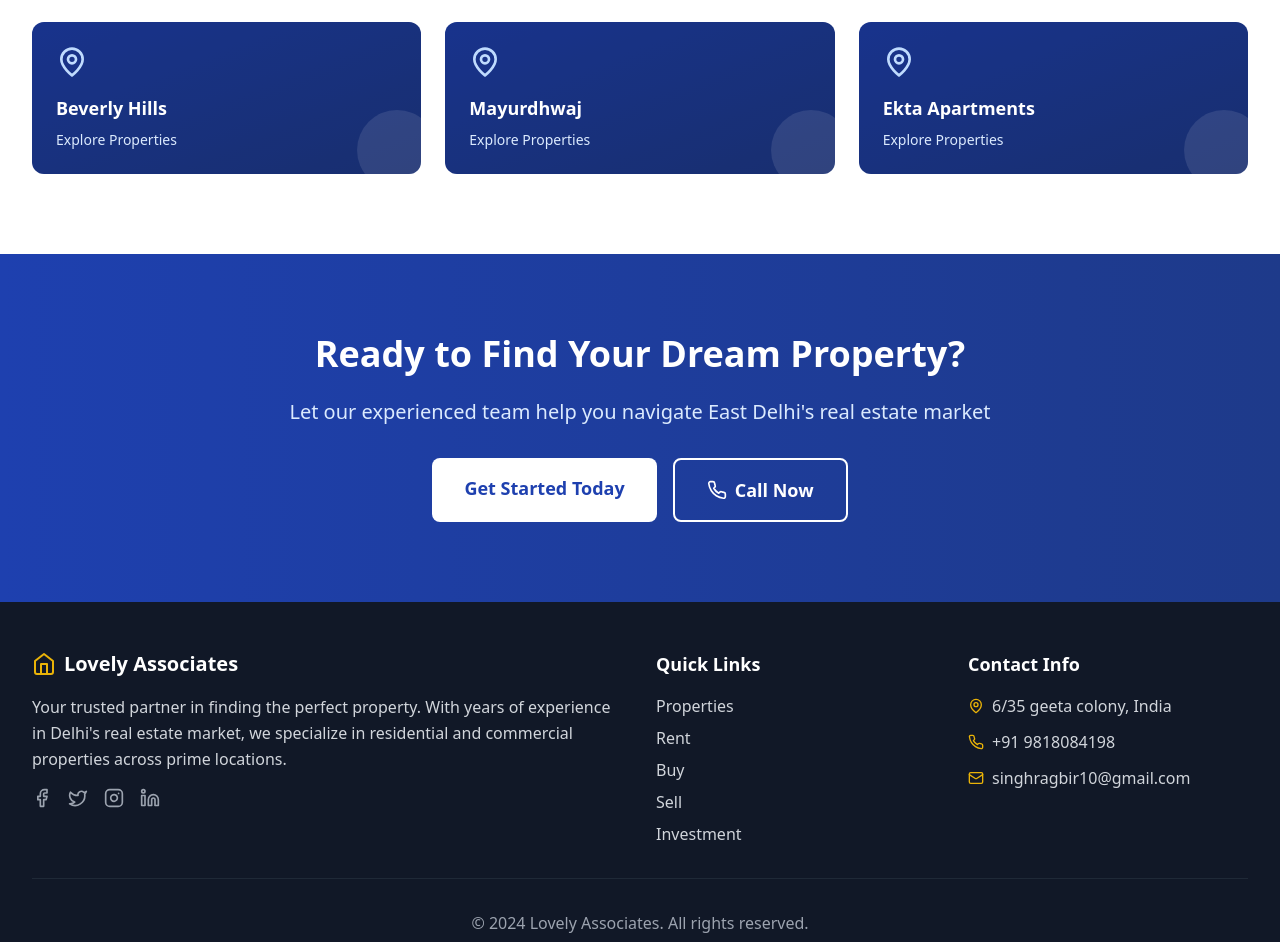
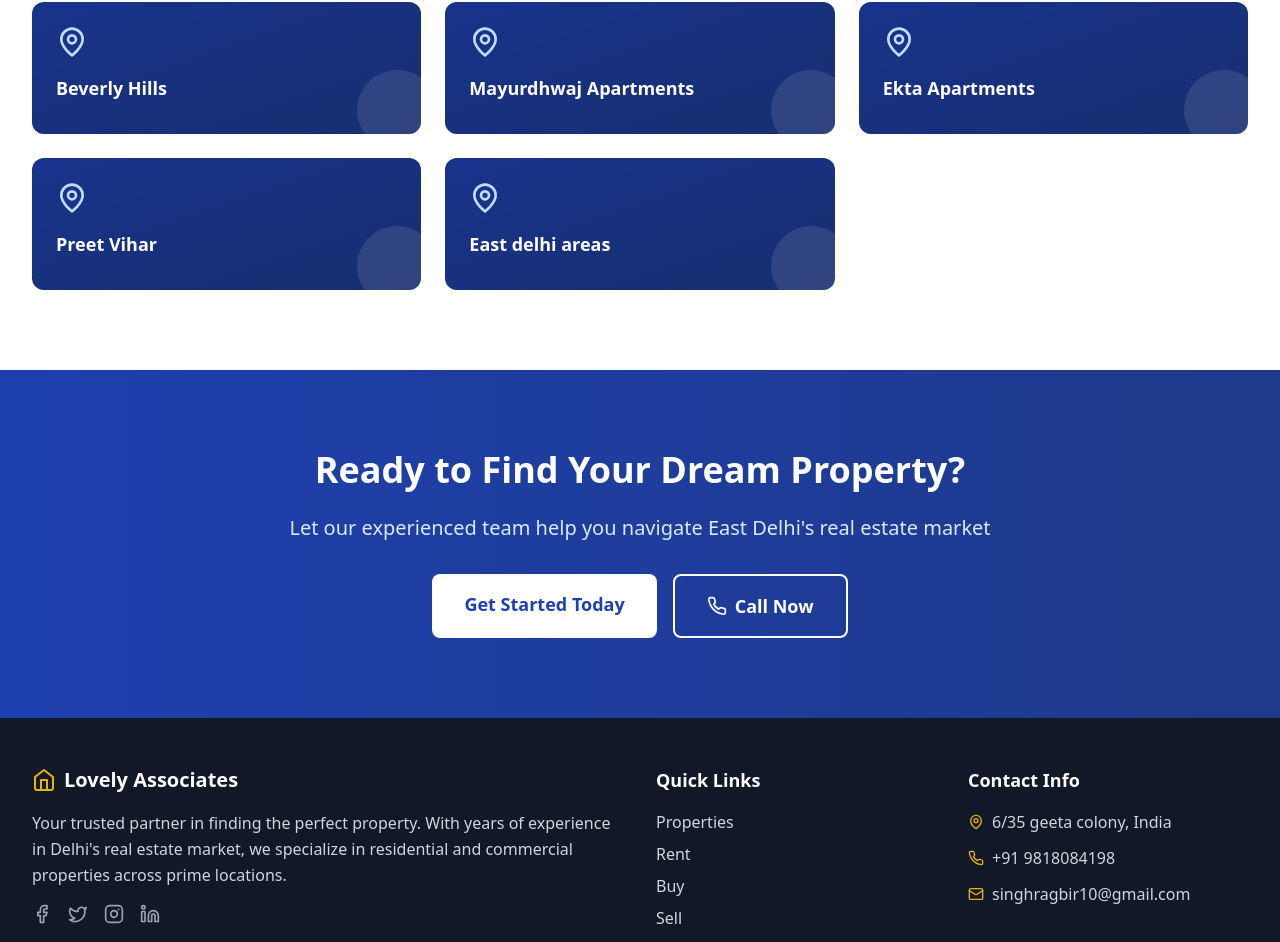
Before and after one commit to ManpreetSingh18/Lovely-Associates, a React (Vite) app: page / in a window 1280 px wide. Shown: the part 2680-3622 px from the top of the page. Built offline with nearby package versions, Linux system fonts and the light colour scheme; no server answers.

Commit message:
content: update various text changes

```diff
--- a/src/components/Footer.tsx
+++ b/src/components/Footer.tsx
@@ -54,7 +54,7 @@ const Footer: React.FC = () => {
         </div>
 
         <div className="border-t border-gray-800 mt-8 pt-8 text-center text-gray-400">
-          <p>&copy; 2024 Lovely Associates. All rights reserved.</p>
+          <p>&copy; 2025 Lovely Associates. All rights reserved.</p>
         </div>
       </div>
     </footer>
--- a/src/components/HomePage.tsx
+++ b/src/components/HomePage.tsx
@@ -110,8 +110,11 @@ const HomePage: React.FC = () => {
     'Krishna Nagar',
     'Chander Nagar',
     'Beverly Hills',
-    'Mayurdhwaj',
-    'Ekta Apartments'
+    'Mayurdhwaj Apartments',
+    'Ekta Apartments',
+    'Preet Vihar',
+    'East delhi areas'
+
   ];
 
   const stats = [
@@ -314,7 +317,7 @@ const HomePage: React.FC = () => {
                 <div className="relative z-10">
                   <MapPin className="h-8 w-8 mb-4 text-blue-200" />
                   <h3 className="text-lg font-bold mb-2">{area}</h3>
-                  <p className="text-blue-100 text-sm">Explore Properties</p>
+                  {/* <p className="text-blue-100 text-sm">Explore Properties</p> */}
                 </div>
                 <div className="absolute -bottom-4 -right-4 w-20 h-20 bg-white bg-opacity-10 rounded-full group-hover:scale-150 transition-transform duration-500"></div>
               </div>
```
Also changed, not shown: 2 other files (tests, documents, lock files or other folders).
